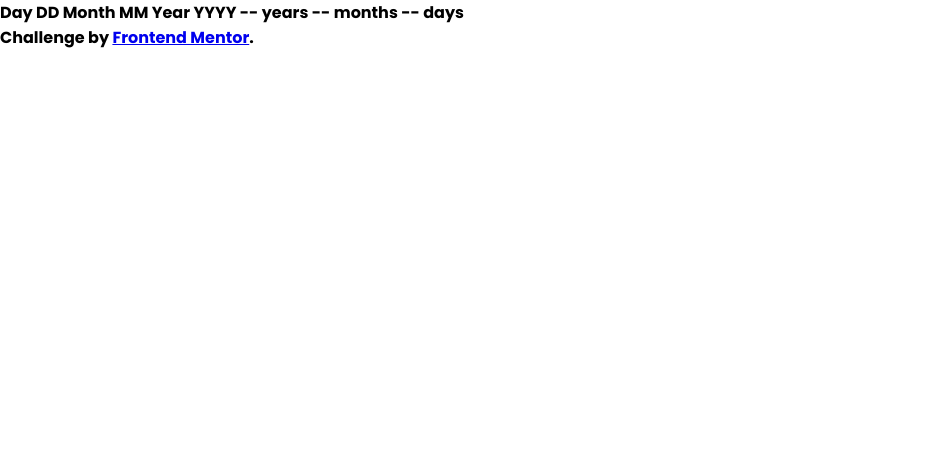
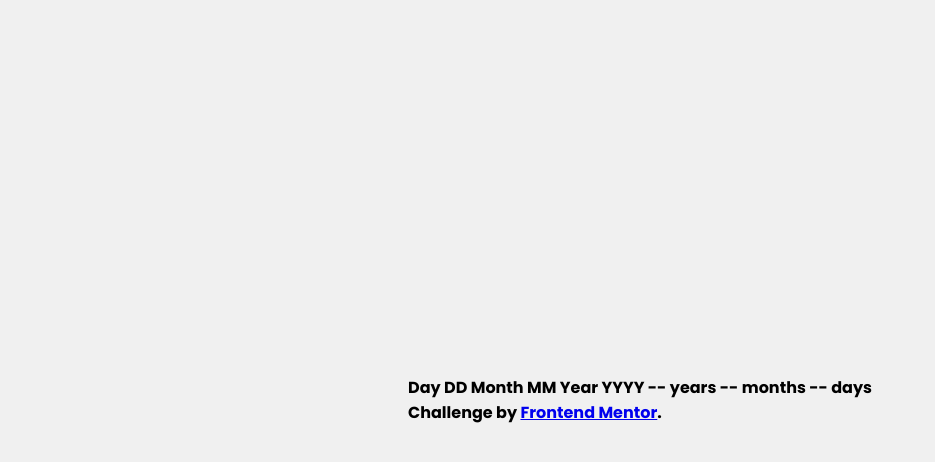
Before and after one commit to elyosis/age-calculator, an Angular app: page / in a window 1280 px wide. Shown: the top 462 px of the page, without its empty margins (0-935 px from the left). Built offline with nearby package versions, Linux system fonts and the light colour scheme.

Commit message:
Turned body into flex container

```diff
--- a/src/styles.css
+++ b/src/styles.css
@@ -24,5 +24,9 @@ body {
   padding: 0;
   height: 100vh;
   height: 100svh;
+  display: flex;
+  justify-content: center;
+  align-items: center;
+  background-color: var(--color-neutral-lighter);
   font-family: 'Poppins', sans-serif;
 }
```
